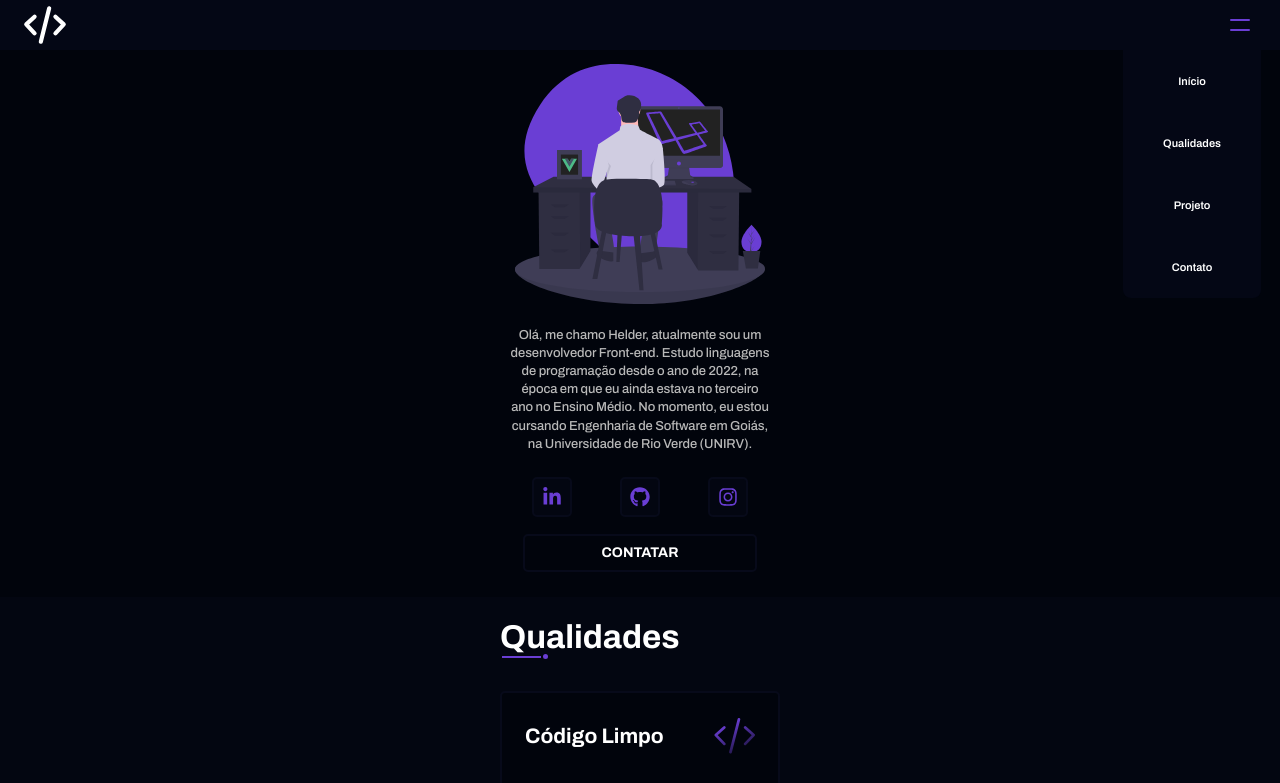
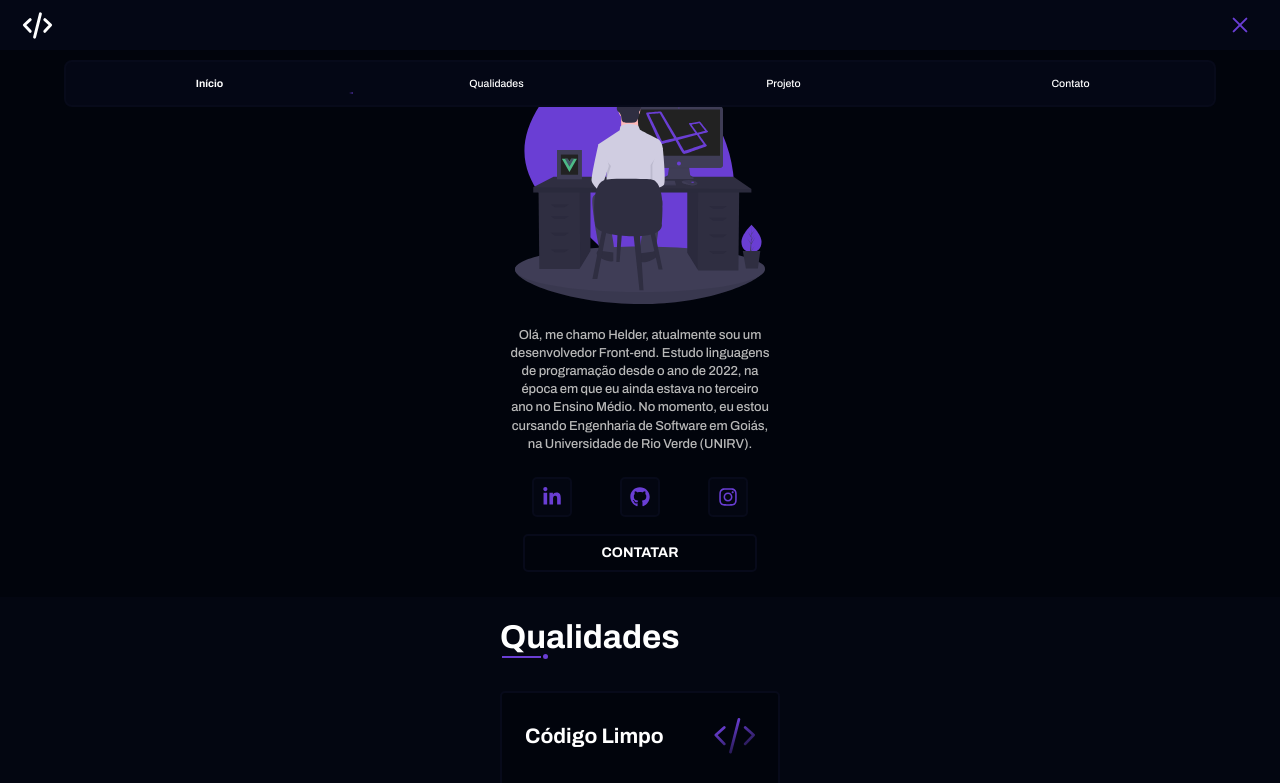
Before and after one commit to heldernf/projects, a plain HTML site: page portfolio-1.0/index.html in a window 1280 px wide. Both pictures are taken after a click on the element 1240 px from the left and 25 px from the top of the page. Shown: the top 783 px of the page. Drawn offline with Linux system fonts and the light colour scheme.

Commit message:
att portfolio
atualizado scripts e lógicas, adicionados animações nos menu e etc

```diff
--- a/portfolio-1.0/index.html
+++ b/portfolio-1.0/index.html
@@ -20,9 +20,9 @@
                     <span></span> <!--ICONE DE MENU PARA MOBILE-->
                 </div>
 
-                <ul id="menu-options">
+                <ul id="menu-options" class="invisible">
                     <li>
-                        <a href="#inicio" class="options">Início</a>
+                        <a href="#inicio" class="options" id="active">Início</a>
                     </li>
                     <li>
                         <a href="#qualidades" class="options">Qualidades</a>
--- a/portfolio-1.0/script.js
+++ b/portfolio-1.0/script.js
@@ -1,29 +1,55 @@
-// FUNÇÕES MENU
 const menuIcon = document.getElementById("menu-trigger");
 const optionsBox = document.getElementById("menu-options");
 const options = document.querySelectorAll(".options");
 const main = document.querySelector("main");
+const active = document.getElementById("active");
+const sections = document.querySelectorAll("section");
 
 // ABRE E FECHA
 function toggleMenu() {
-    if (optionsBox.style.transform == "translateX(0%) scale(1)") {
-        optionsBox.style.transform = "translateX(calc(100% + 1.9rem)) scale(0)";
+    if (optionsBox.classList.contains('invisible')) {
+        optionsBox.classList.remove('invisible');
+        optionsBox.classList.add('visible');
+
+        menuIcon.classList.add('animeMenu')
     } else {
-        optionsBox.style.transform = "translateX(0%) scale(1)";
+        optionsBox.classList.remove('visible');
+        optionsBox.classList.add('invisible');
+
+        menuIcon.classList.remove('animeMenu')
     }
 }
 menuIcon.addEventListener('click', toggleMenu);
 
+// ADD UM ID ESTILIZADO COM UMA ANIMAÇÃO NO CSS PARA AS OPÇÕES DO MENU
+function activeOption(index) {
+    options.forEach(option => {
+        option.removeAttribute('id');
+    });
+
+    options[index].id = 'active';
+}
+
 // FECHA O MENU QUANDO CLICA EM UMA DAS OPÇÕES DELE
-options.forEach(option => {
-    option.addEventListener('click', toggleMenu);
+options.forEach((option, index) => {
+    option.addEventListener('click', function() {
+        toggleMenu();
+        activeOption(index);
+    });
 });
 
 // FECHA O MENU QUANDO CLICA NO MAIN
 main.addEventListener('click', function(){
-    if (optionsBox.style.transform == "translateX(0%) scale(1)") {
+    if (optionsBox.classList.contains('visible')) {
         toggleMenu();
     }
+});
+
+// ATUALIZA O LINK DO MENU QUE ESTÁ ATIVO
+sections.forEach((section, index) => {
+    section.addEventListener('mouseover', function() {
+        activeOption(index);
+    });
 });
 
 // PASSAR IMAGENS AUTOMATICAMENTE (SLIDEPT1)
--- a/portfolio-1.0/style/style.css
+++ b/portfolio-1.0/style/style.css
@@ -48,17 +48,17 @@ header div#container-header {
 }
 
 div#container-header img {
-    width: 5rem;
+    width: 3.5rem;
 }
 
 div#menu-trigger {
     display: flex;
-    flex-direction: column;
     justify-content: center;
     align-items: center;
-    row-gap: .8rem;
+    flex-direction: column;
+
+    width: 4rem;
     height: 4rem;
-    width: 4rem;
     cursor: pointer;
 }
 
@@ -68,29 +68,91 @@ div#menu-trigger span {
     height: .2rem;
     background-color: var(--p1);
     border-radius: 3.2rem;
+    margin: .4rem 0;
+    transition: .3s;
 }
 
+div.animeMenu > span:nth-child(1) {
+    transform-origin: center;
+    margin: 0 0 !important;
+    transform: translateY(.1rem) rotate(225deg);
+} /*JS --- JS*/
+
+div.animeMenu > span:nth-child(2) {
+    margin: 0 0 !important;
+    transform: translateY(-.1rem) rotate(-225deg);
+    transform-origin: center;
+} /*JS --- JS*/
+
 ul#menu-options {
+    width: 90%;
+    display: flex;
     list-style: none;
     background-color: #040715;
-    transition: .3s;
-    margin-right: 1.9rem;
-    transform: translateX(calc(100% + 1.9rem)) scale(0); /*calc(100% + margin-right)*/
+    transition: .4s ease-in-out;
+    border: .2rem solid var(--borda);
+    border-radius: .8rem;
 
     position: absolute;
-    top: 100%;
-    right: 0%;
-    border-radius: 0 0 .8rem .8rem;
+    top: calc(100% + 1rem);
+}
+
+ul.visible {
+    left: 50%;
+    transform: translateX(-50%);
+} /*JS --- JS*/
+ul.invisible {
+    left: 100%;
+} /*JS --- JS*/
+
+ul#menu-options li {
+    width: calc(100% / 4);
 }
 
 ul#menu-options li a {
     display: block;
+    padding: 1.6rem 0;
     color: var(--white);
     text-decoration: none;
-    font-size: 1.1rem;
+    font-size: 1.05rem;
     text-align: center;
-    padding: 2.5rem 4rem;
-    font-weight: 600;
+    font-weight: 500;
+    transition: .3s;
+
+    position: relative;
+}
+
+ul#menu-options li a#active {
+    font-weight: 700;
+    overflow: hidden;
+} /*JS --- JS*/
+
+ul#menu-options li a#active::after {
+    content: '';
+    display: block;
+    height: .15rem;
+    width: 3.7rem;
+    background-image: linear-gradient(90deg, transparent 1%, var(--p1));
+
+    position: absolute;
+    top: 70%;
+    animation: animeActive 1s ease-in-out infinite;
+} /*JS --- JS*/
+
+@keyframes animeActive {
+    0% {
+        width: 0;
+        left: 0;
+    }
+
+    50% {
+        width: 4.5rem;
+    }
+
+    100% {
+        width: .5rem;
+        left: 100%;
+    }
 }
 
 /* ----- MAIN -- MAIN -- MAIN ----- */
```
